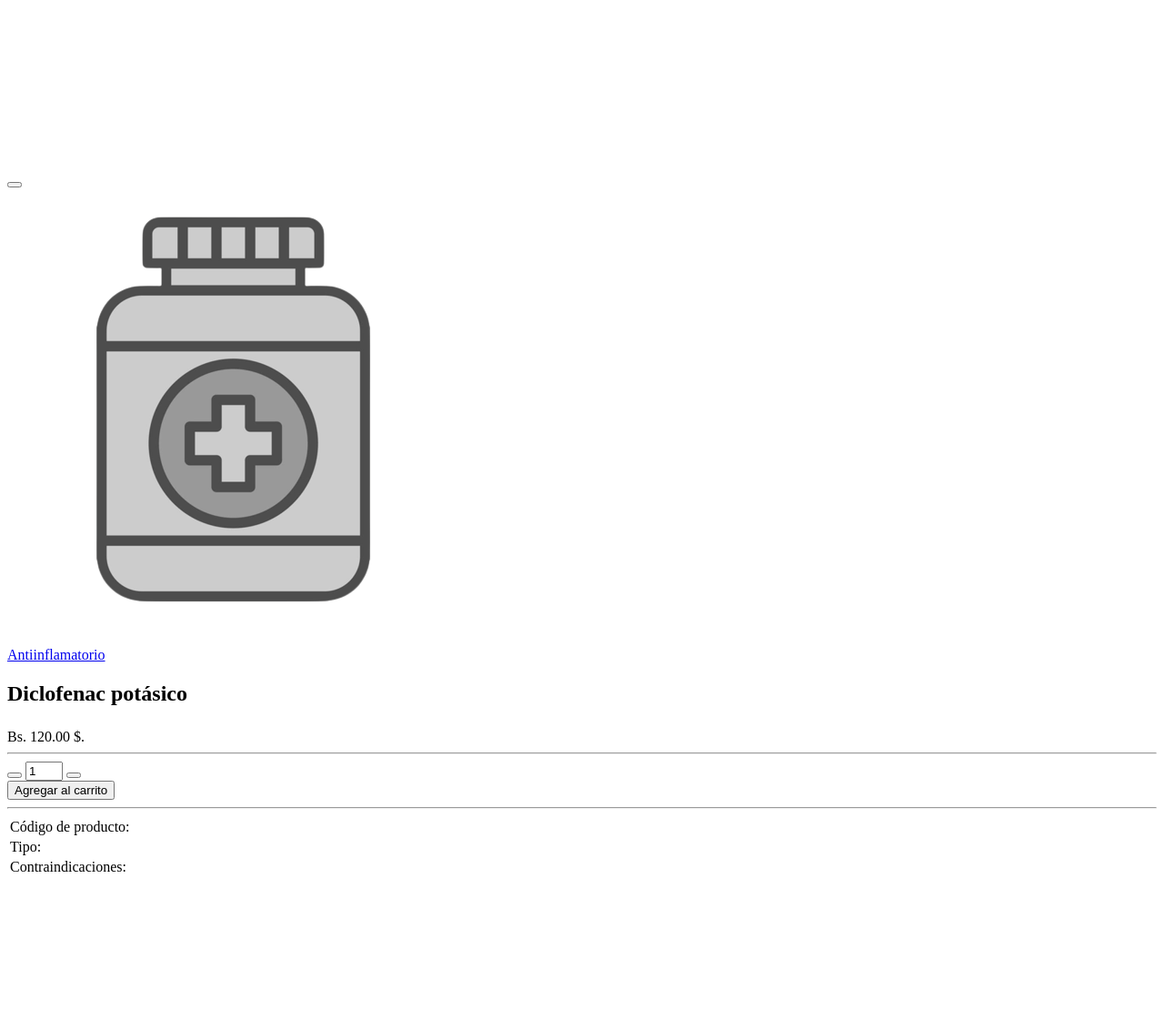
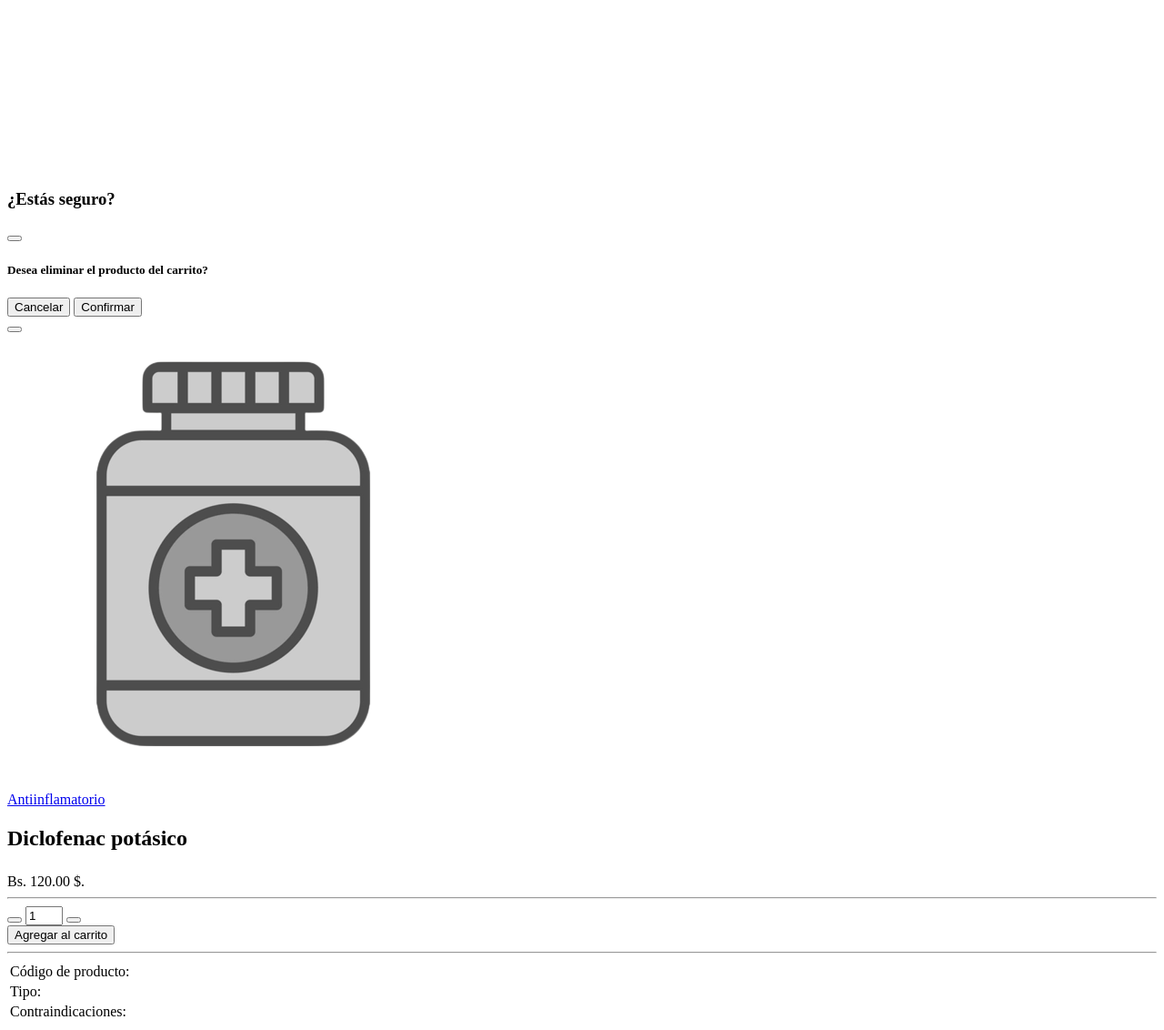
Before and after one commit to ricardojparram/MediSalud-envolved, a PHP site: template vista/inicio/catalogoVista.php in a window 1280 px wide. Shown: the part 387-1519 px from the top of the page at 91% size. Before the commit the page ends 1345 px from the top, so only its background shows below. Run offline with PHP 8.4, Linux system fonts and the light colour scheme; the template is opened without the code that fills it, so the values that code supplies are empty.

Commit message:
Carrito desplegable acomodado para catalogo

```diff
--- a/vista/inicio/catalogoVista.php
+++ b/vista/inicio/catalogoVista.php
@@ -53,6 +53,7 @@
 
   <?php $footer->footer(); ?>
 
+  <?php $tiendaComp->car(); ?>
 
   <?php $VarComp->js() ?>
   <script src="assets/js/carrito.js"></script>
@@ -62,7 +63,26 @@
 
 </html>
 
+<!-- Modal para confimar la elimińación de un producto del carrito -->
+<div class="modal fade" id="delModal" data-bs-backdrop="static" data-bs-keyboard="false" tabindex="-1" aria-labelledby="staticBackdropLabel" aria-hidden="true">
+  <div class="modal-dialog">
+    <div class="modal-content">
+      <div class="modal-header">
+        <h3 class="modal-title" id="staticBackdropLabel">¿Estás seguro?</h3>
+        <button type="button" class="btn-close" data-bs-dismiss="modal" aria-label="Close"></button>
+      </div>
+      <div class="modal-body">
+        <h5>Desea eliminar el producto <b id="delProductTitle"></b> del carrito?</h5>
+      </div>
+      <div class="modal-footer" id="divEli">
+        <button type="button" class="btn btn-secondary" data-bs-dismiss="modal" id="cerrarModalDel">Cancelar</button>
+        <button type="button" class="btn btn-danger" id="delProductFromCar">Confirmar</button>
+      </div>
+    </div>
+  </div>
+</div>
 
+<!-- Modal para añadir productos al carrito -->
 <div class="modal fade" id="AñadirCarritoModal" style="transition: all 0.4s ease-in-out 0s;" tabindex="-1" data-bs-backdrop="static" data-bs-keyboard="false" tabindex="-1" aria-labelledby="staticBackdropLabel" aria-hidden="true" role="dialog">
   <div class="modal-dialog modal-xl modal-dialog-centered">
     <div class="modal-content">
--- a/vista/inicio/nosotrosVista.php
+++ b/vista/inicio/nosotrosVista.php
@@ -117,8 +117,6 @@
 
   <?php $footer->footer(); ?>
 
-  <?php $tiendaComp->car(); ?>
-
   <?php $VarComp->js() ?>
   <script src="assets/js/inicio.js"></script>
 
```
